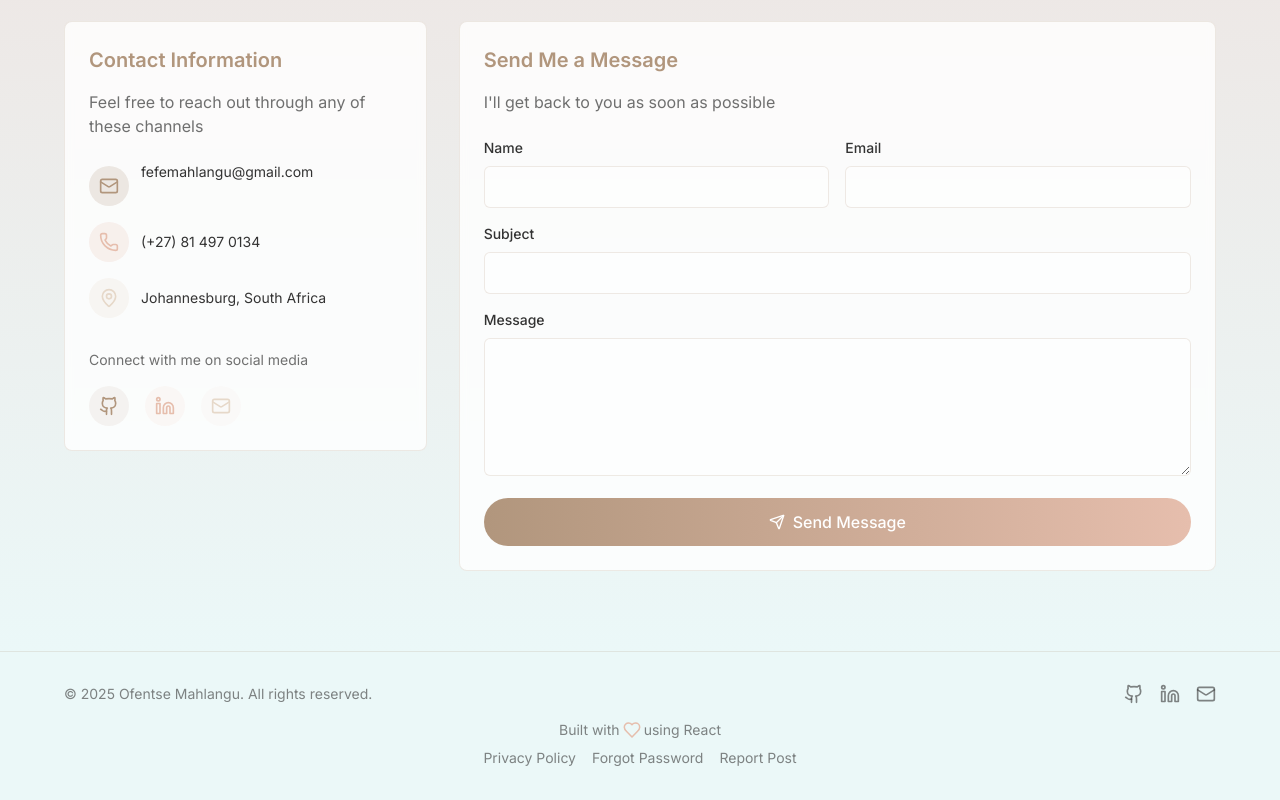
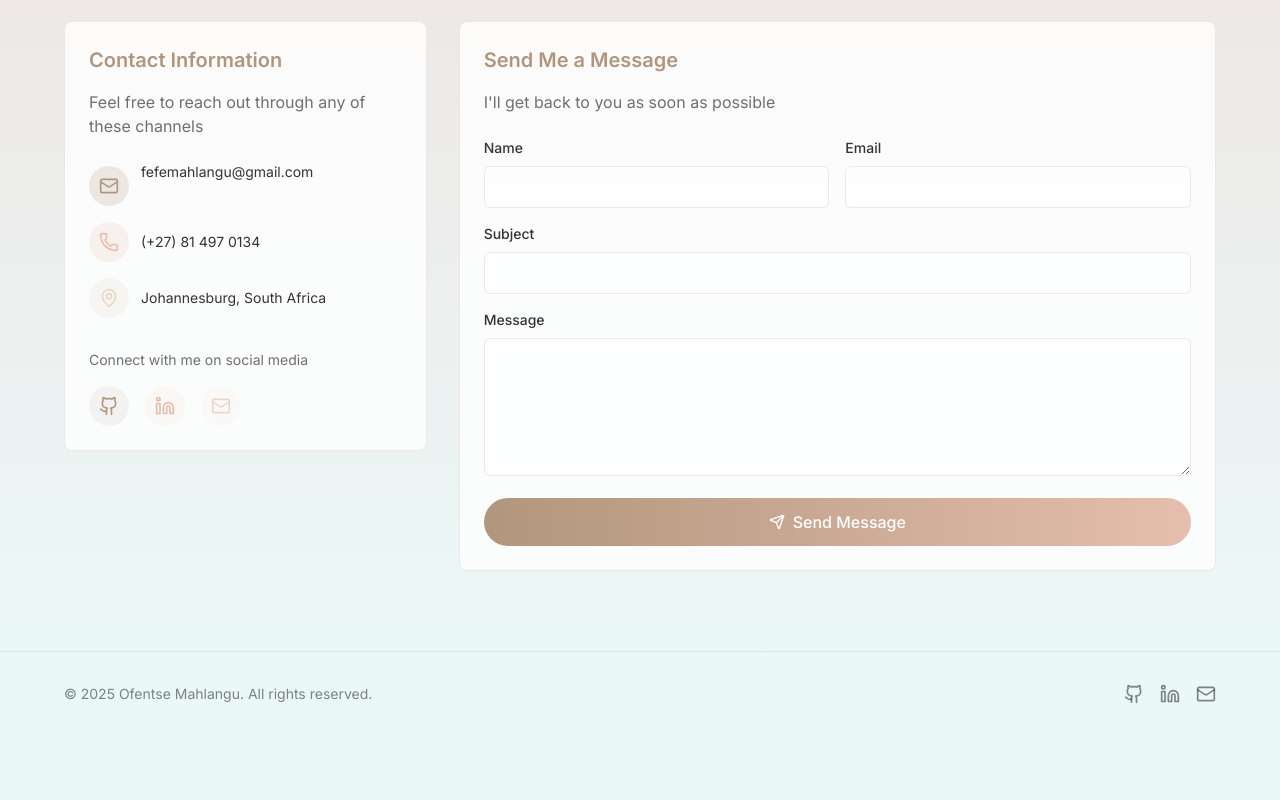
Before and after one commit to KhweziOfentse/ofentses-portfolio, a React (Vite) app: page / in a window 1280 px wide. Shown: the part 3833-4633 px from the top of the page. After the commit the page ends 4569 px from the top, so only its background shows below. Built offline with nearby package versions, Linux system fonts and the light colour scheme.

Commit message:
removed stuff

```diff
--- a/src/components/Footer.jsx
+++ b/src/components/Footer.jsx
@@ -47,30 +47,7 @@ export default function Footer() {
           </div>
         </div>
 
-        <div className="mt-4 text-center text-sm text-[#333333]/60">
-          <p className="flex items-center justify-center">
-            Built with{" "}
-            <motion.span
-              animate={{ scale: [1, 1.2, 1] }}
-              transition={{ repeat: Number.POSITIVE_INFINITY, duration: 1.5 }}
-              className="mx-1"
-            >
-              <Heart className="h-4 w-4 text-[#E6BEAD]" />
-            </motion.span>{" "}
-            using React
-          </p>
-          <div className="mt-2 space-x-4">
-            <Link to="/policy" className="hover:text-[#B1967D] transition-colors">
-              Privacy Policy
-            </Link>
-            <Link to="/forgot-password" className="hover:text-[#B1967D] transition-colors">
-              Forgot Password
-            </Link>
-            <Link to="/report-post" className="hover:text-[#B1967D] transition-colors">
-              Report Post
-            </Link>
-          </div>
-        </div>
+
       </div>
     </footer>
   )
```
